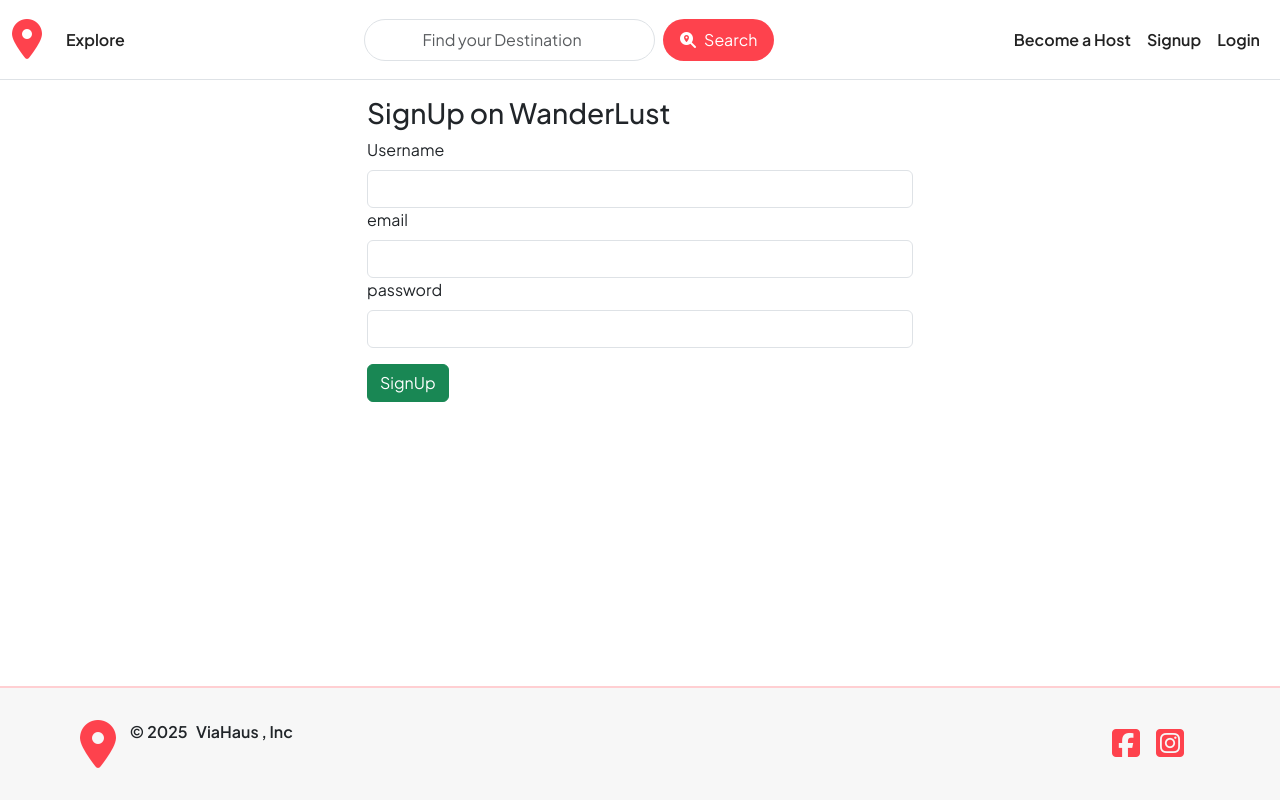
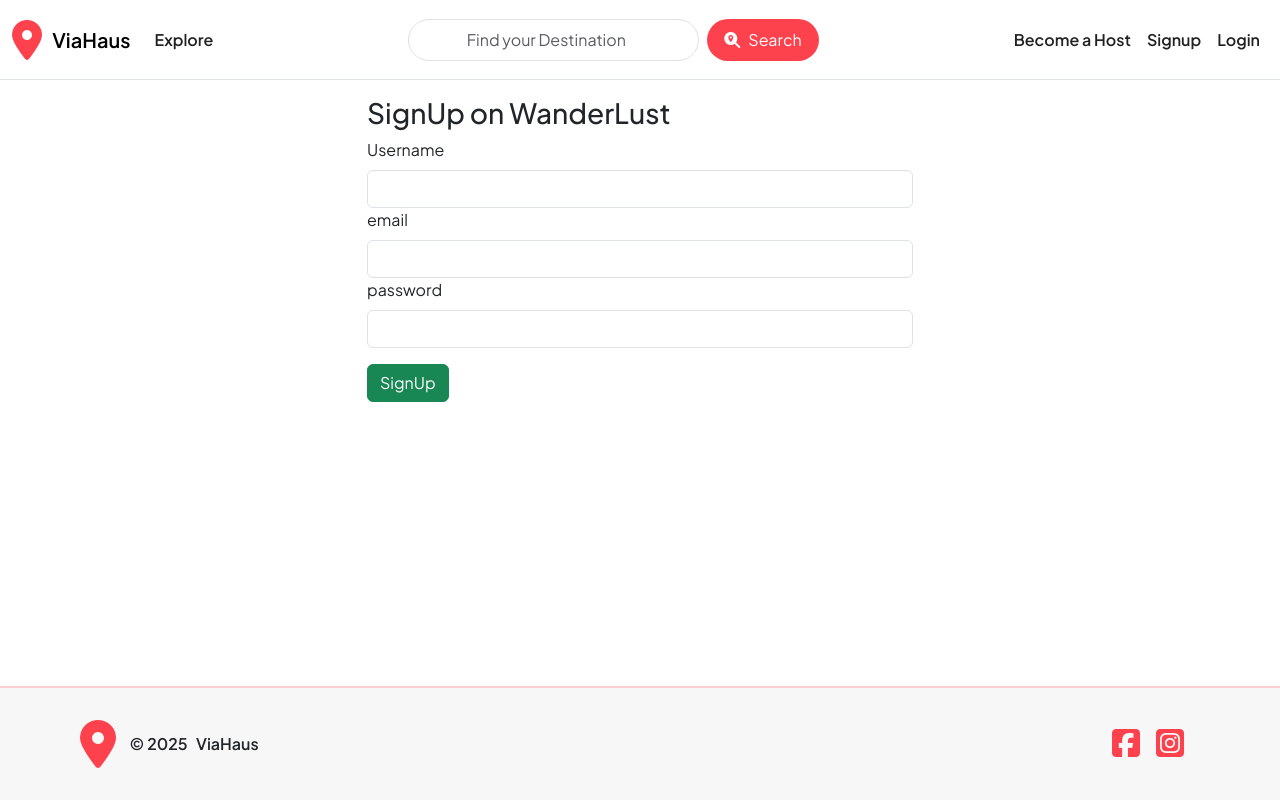
Before and after one commit to shareef-afzal/WanderLust, a Node server app: page /signup in a window 1280 px wide. Run offline with Node 20, Linux system fonts and the light colour scheme; some libraries are stand-ins or nearby versions.

Commit message:
UI changes

```diff
--- a/views/includes/footer.ejs
+++ b/views/includes/footer.ejs
@@ -13,6 +13,7 @@
   flex: 1 1 100%;
   display: flex;
   justify-content: center;
+  align-items: center;
   margin-bottom: 0.5rem;
 }
 
@@ -56,7 +57,7 @@
         <div class="left">
             <a href="/listings"><i class="fa-solid fa-location-dot fa-3x"></i></a>
             &nbsp; &nbsp; &nbsp;
-            <span class="name"> <b>&copy; 2025 &nbsp; ViaHaus , Inc</b></span>
+            <span class="name"> <b>&copy; 2025 &nbsp; ViaHaus</b></span>
         </div>
 
         <div class="right ">
--- a/views/includes/navbar.ejs
+++ b/views/includes/navbar.ejs
@@ -23,12 +23,16 @@
   .fa-location-dot{
     color: #fe424d;
   }
+  .navbar-brand {
+  display: flex;
+  align-items: center;
+}
 
 </style>
 
 <nav class="navbar navbar-expand-md bg-body-light border-bottom sticky-top">
   <div class="container-fluid">
-    <a class="navbar-brand" href="/listings"><i class="fa-solid fa-location-dot fa-2x"></i></a>
+    <a class="navbar-brand" href="/listings"><i class="fa-solid fa-location-dot fa-2x"></i> &nbsp; &nbsp;<b>ViaHaus</b></a>
     <button class="navbar-toggler"
       type="button"
       data-bs-toggle="collapse"
```
Also changed, not shown: views/listings/show.ejs (+4 -4 lines).
